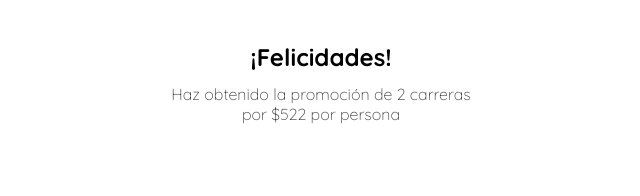
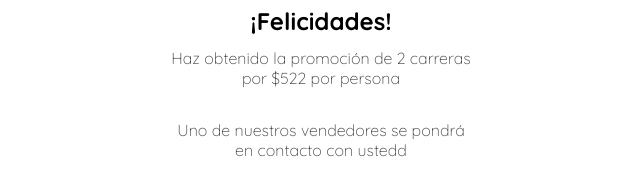
Before and after one commit to DuckCamo/k1speed, a plain HTML site: page promocion.html in a window 1280 px wide. Shown: the part 360-556 px from the top of the page, without its empty margins (319-959 px from the left). Drawn offline with Linux system fonts and the light colour scheme.

Commit message:
Update promocion.html

```diff
--- a/promocion.html
+++ b/promocion.html
@@ -16,6 +16,7 @@
       <img src="./img/k1speed.png" alt="logo" class="logo">
       <h1 class="title">¡Felicidades!</h1>
       <p class="subtitle">Haz obtenido la promoción de 2 carreras por $522 por persona</p>
+      <p class="subtitle">Uno de nuestros vendedores se pondrá en contacto con ustedd</p>
     </div>
   </div>
 </body>
```
